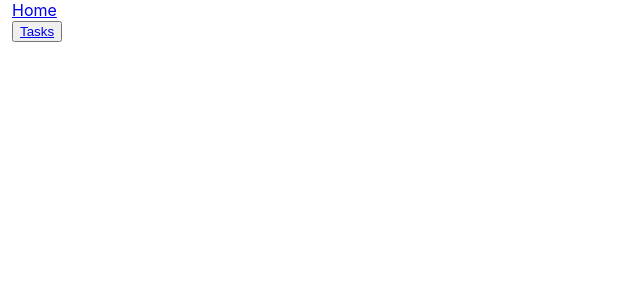
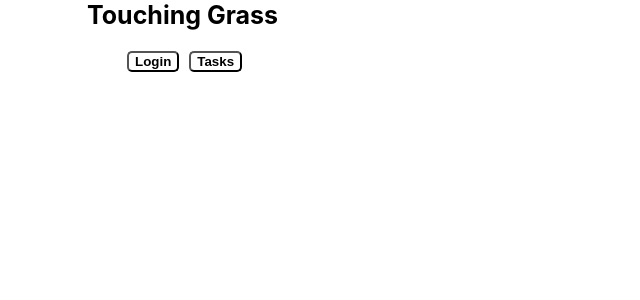
Before and after one commit to Nick-Vazquez/309-frontend, a React (Create React App) app: page / in a window 1280 px wide. Shown: the top 300 px of the page, without its empty margins (0-640 px from the left). Built offline with nearby package versions, Linux system fonts and the light colour scheme.

Commit message:
Nav bar changes and login page

```diff
--- a/package.json
+++ b/package.json
@@ -8,6 +8,7 @@
     "@testing-library/user-event": "^13.5.0",
     "bootstrap": "^5.2.3",
     "react": "^18.2.0",
+    "react-bootstrap": "^2.7.0",
     "react-cookie": "^4.1.1",
     "react-dom": "^18.2.0",
     "react-router-dom": "^6.4.4",
--- a/src/App.js
+++ b/src/App.js
@@ -1,20 +1,22 @@
 import React, { Component } from "react";
-import {BrowserRouter as Router, Route, Routes} from "react-router-dom";
+import { BrowserRouter as Router, Route, Routes } from "react-router-dom";
 import './App.css';
 import Home from "./Components/Home";
 import TaskList from "./Components/TaskList"
+import Login from "./Components/Login"
 import TaskEdit from "./Components/TaskEdit";
 
 class App extends Component {
   render() {
     return (
-        <Router>
-          <Routes>
-            <Route path='/' exact={true} element={<Home />}/>
-            <Route path='/tasks' exact={true} element={<TaskList />}/>
-            <Route path='/tasks/:id' component={<TaskEdit />}/>
-          </Routes>
-        </Router>
+      <Router>
+        <Routes>
+          <Route path='/' exact={true} element={<Home />} />
+          <Route path='/tasks' exact={true} element={<TaskList />} />
+          <Route path='/tasks/:id' component={<TaskEdit />} />
+          <Route path='/login' exact={true} component={<Login />} />
+        </Routes>
+      </Router>
     );
   }
 }
--- a/src/Components/AppNavbar.js
+++ b/src/Components/AppNavbar.js
@@ -1,11 +1,16 @@
-import React, {Component} from 'react';
-import {Navbar, NavbarBrand} from 'reactstrap';
-import {Link} from 'react-router-dom';
+import React, { Component } from 'react';
+import { Container, Nav, Navbar, NavbarBrand } from 'reactstrap';
+import { Link } from 'react-router-dom';
+
+import { Button } from 'react-bootstrap';
+
+
+import "./css/AppNavbar.css"
 
 export default class AppNavbar extends Component {
     constructor(props) {
         super(props);
-        this.state = {isOpen: false};
+        this.state = { isOpen: false };
         this.toggle = this.toggle.bind(this);
     }
 
@@ -17,7 +22,17 @@ export default class AppNavbar extends Component {
 
     render() {
         return <Navbar color="dark" dark expand="md">
-            <NavbarBrand tag={Link} to="/">Home</NavbarBrand>
+            <Container style={{ flexDirection: 'row', flexWrap: 'wrap' }}>
+                <NavbarBrand className="navTitle" tag={Link} to="/">Touching Grass</NavbarBrand>
+                <Nav fixed="top" >
+                    <Link tag={Link} to="/login">
+                        <Button className="navItem"> Login </Button>
+                    </Link>
+                    <Link tag={Link} to="/tasks">
+                        <Button className="navItem"> Tasks</Button>
+                    </Link>
+                </Nav>
+            </Container>
         </Navbar>;
     }
 }
--- a/src/Components/Home.js
+++ b/src/Components/Home.js
@@ -8,10 +8,7 @@ class Home extends Component {
     render() {
         return (
             <div>
-                <AppNavbar/>
-                <Container fluid>
-                    <Button color="link"><Link to="/tasks">Tasks</Link></Button>
-                </Container>
+                <AppNavbar />
             </div>
         );
     }
--- /dev/null
+++ b/src/Components/Login.js
@@ -0,0 +1,77 @@
+import React, { useState } from "react";
+
+import Form from "react-bootstrap/Form";
+
+import Button from "react-bootstrap/Button";
+
+export default function Login() {
+
+    const [email, setEmail] = useState("");
+
+    const [password, setPassword] = useState("");
+
+    function validateForm() {
+
+        return email.length > 0 && password.length > 0;
+
+    }
+
+    function handleSubmit(event) {
+
+        event.preventDefault();
+
+    }
+
+    return (
+
+        <div className="Login">
+
+            <Form onSubmit={handleSubmit}>
+
+                <Form.Group size="lg" controlId="email">
+
+                    <Form.Label>Email</Form.Label>
+
+                    <Form.Control
+
+                        autoFocus
+
+                        type="email"
+
+                        value={email}
+
+                        onChange={(e) => setEmail(e.target.value)}
+
+                    />
+
+                </Form.Group>
+
+                <Form.Group size="lg" controlId="password">
+
+                    <Form.Label>Password</Form.Label>
+
+                    <Form.Control
+
+                        type="password"
+
+                        value={password}
+
+                        onChange={(e) => setPassword(e.target.value)}
+
+                    />
+
+                </Form.Group>
+
+                <Button block size="lg" type="submit" disabled={!validateForm()}>
+
+                    Login
+
+                </Button>
+
+            </Form>
+
+        </div>
+
+    );
+
+}
--- /dev/null
+++ b/src/Components/css/AppNavbar.css
@@ -0,0 +1,14 @@
+.navItem {
+    margin: 5px;
+    font-weight: bolder;
+    background-color: white;
+    border-radius: 5px;
+}
+
+.navTitle {
+    margin: 5px;
+    font-size: 25px;
+    font-weight: bolder;
+    color: black;
+    text-decoration: none;
+}
```
Also changed, not shown: 1 other file (tests, documents, lock files or other folders).
